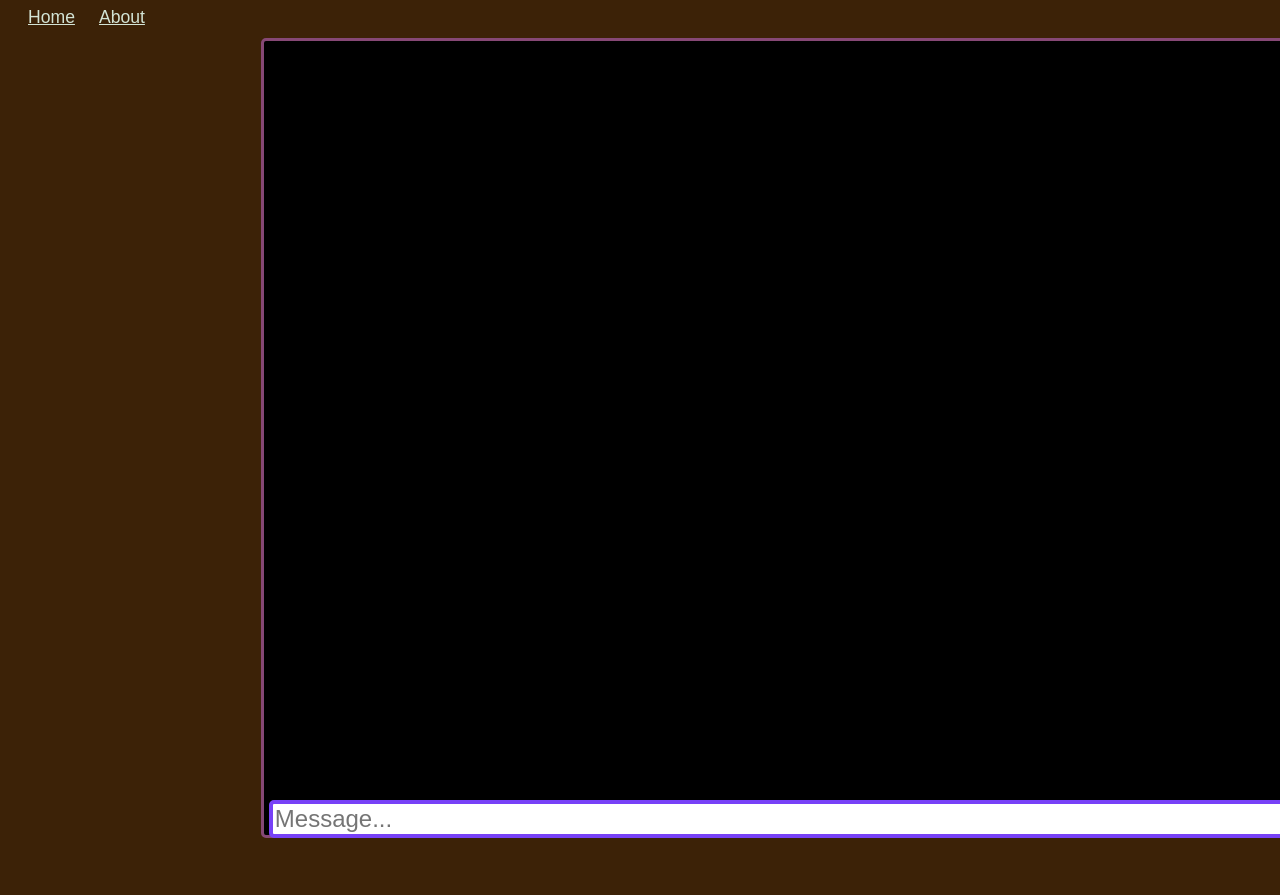
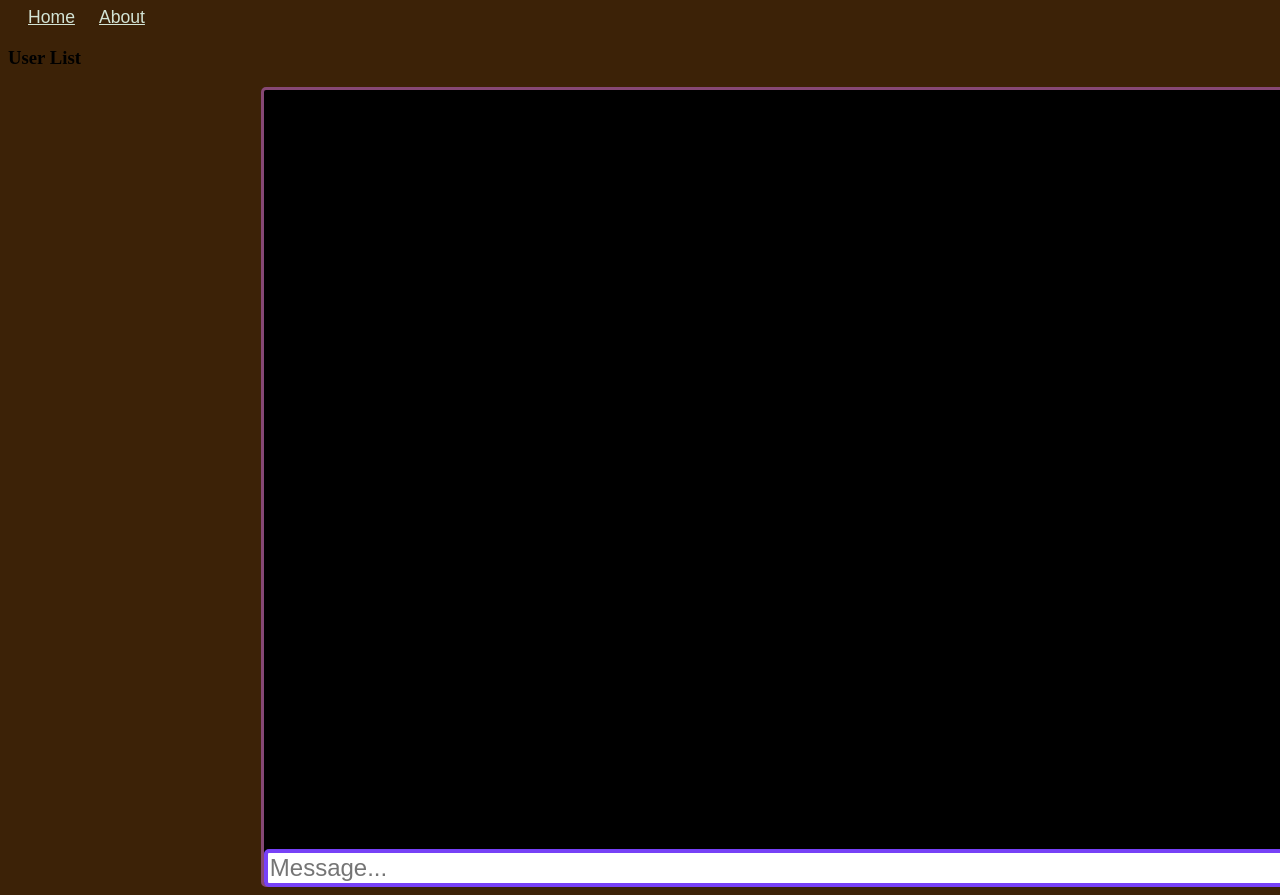
Before and after one commit to Obsidian-fun/Supercool, a website: page socket.io/chatroom.html in a window 1280 px wide. Shown: the part 73-968 px from the top of the page. Before the commit the page ends 919 px from the top, so only its background shows below. Drawn offline with nearby package versions, Linux system fonts and the light colour scheme; no server answers.

Commit message:
CSS Changes

```diff
--- a/socket.io/chatroom.html
+++ b/socket.io/chatroom.html
@@ -34,10 +34,13 @@
       font-size: 1.1rem;1rem
   }
 
+  .Display-Panel {
+    display: flex;
+  }
+
     .Chatbox{
       position: relative;
       margin-left: 20%;
-      margin-top: 10px;
       display: flex;
       justify-content: center;
       flex-direction: column;
@@ -67,14 +70,13 @@
       border-radius: 5px;
       background-color: black;
       border-width: medium;
-      padding: 5px;
       display: flex;
       flex-direction: column;
     }
     .Chatbox #message-input {
       position: absolute;
       bottom: 0;
-      width: 100%;
+      width: 99%;
       font-size:1.5rem;
       border: 4px solid #7741f7;
       border-radius: 5px;
@@ -83,21 +85,27 @@
   </style>
 </head>
 <body>
+  <!-- Header -->
   <div>
     <h1>SUPER&nbsp<em>COOL </em>&nbspCHATROOM</h1>
     <a href="/" class="navbar">Home</a>
     <a href="#" class="navbar">About</a>
   </div>
 
+  <div class="Display-panel">
+  <!-- User List -->
+  <div class="User-List">
+    <h3>User List</h3>
+
+  <!-- Chatbox -->
   <div class="Chatbox">
-
     <div id="message-container">
       <ul id="message"></ul>
-
     <form id="form" action="submit">
        <input type="text" id="message-input" placeholder="Message...">
     </form>
     </div>
   </div>
 
+  </div>
 </body>
```
